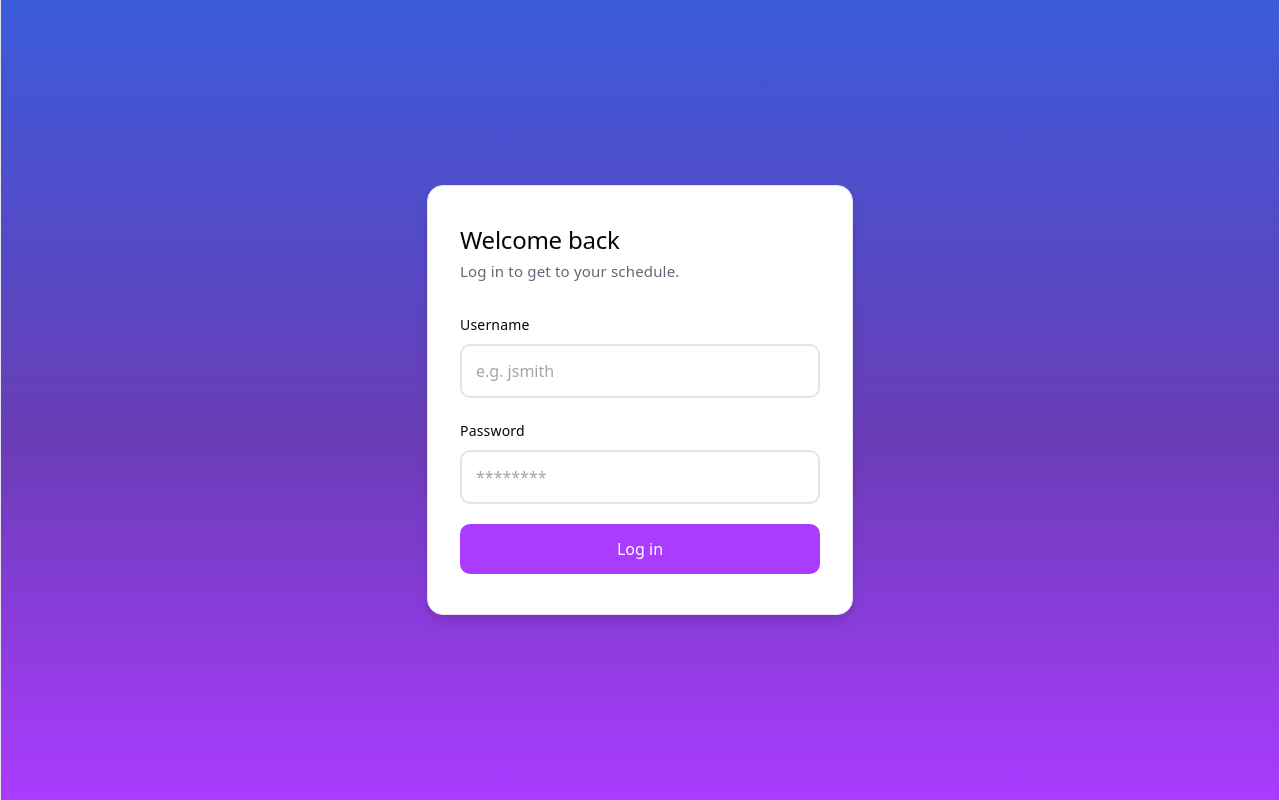
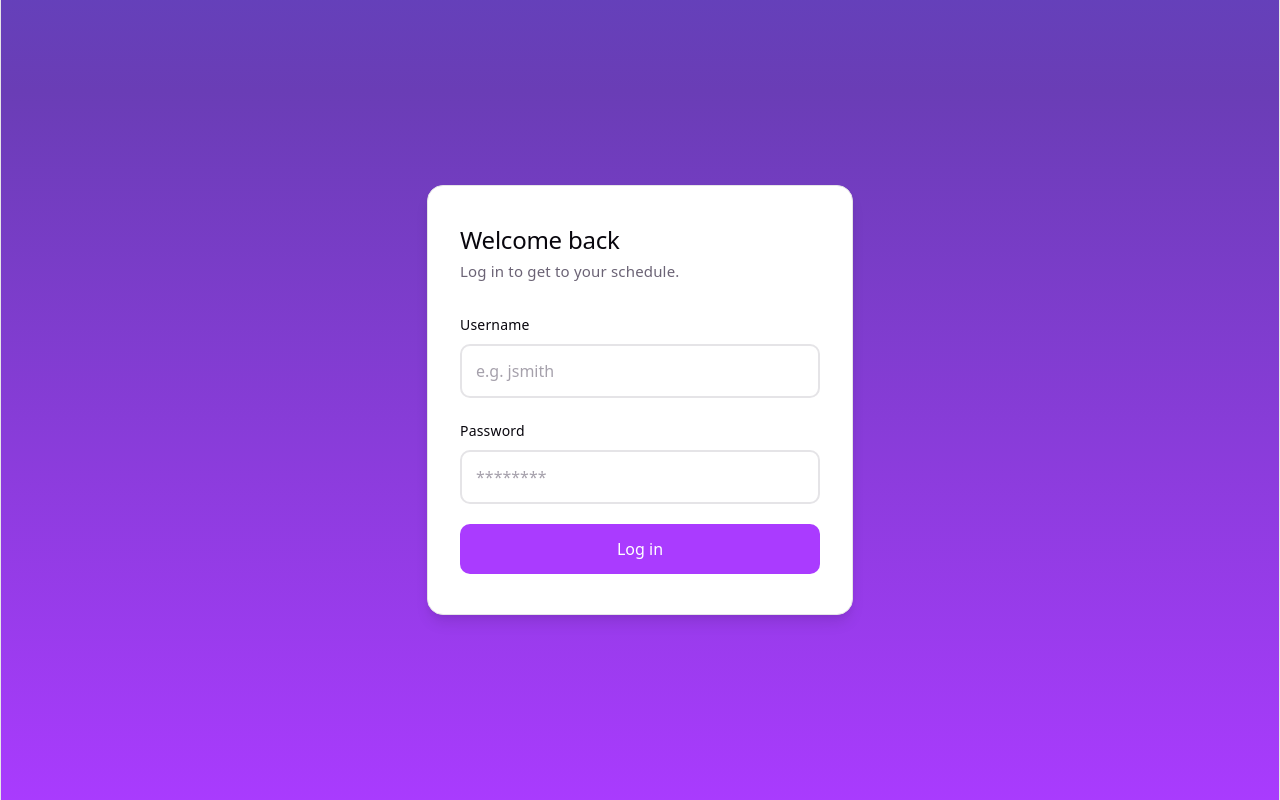
Before and after one commit to Christoph2209/CompliWise, a React (Vite) app in the folder frontend/: page /login in a window 1280 px wide. Built offline with nearby package versions, Linux system fonts and the light colour scheme.

Commit message:
added moving gradient to backrground login

```diff
--- a/frontend/src/pages/LoginPage.css
+++ b/frontend/src/pages/LoginPage.css
@@ -7,6 +7,24 @@
   min-height: 100svh;
   box-sizing: border-box;
   background: linear-gradient(180deg, #3b5bdb 0%, #6a3db6 55%, #aa3bff 100%);
+  background-size: 100% 200%;
+  animation: gradient-drift 12s ease-in-out infinite;
+}
+@keyframes gradient-drift {
+  0% {
+    background-position: 0% 0%;
+  }
+  50% {
+    background-position: 0% 100%;
+  }
+  100% {
+    background-position: 0% 0%;
+  }
+}
+@media (prefers-reduced-motion: reduce) {
+  .login-page {
+    animation: none;
+  }
 }
 
 .login-card {
```
Also changed, not shown: frontend/src/pages/LoginPage.tsx (line endings or trailing spaces).
